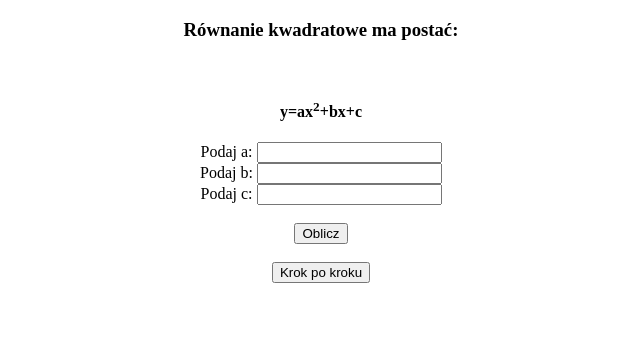
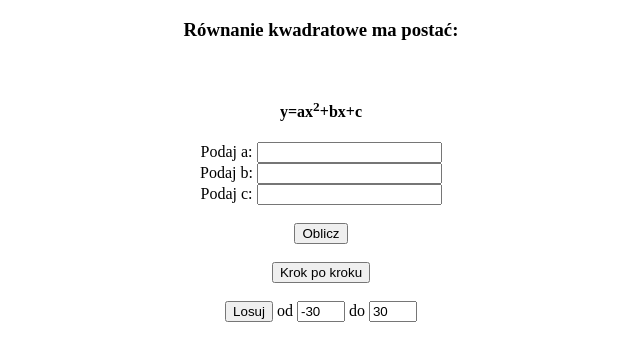
Before and after one commit to AgattaM/Rownanie_kwadratowe, a plain HTML site: page index.html in a window 1280 px wide. Shown: the whole page, without its empty margins (319-959 px from the left). Drawn offline with Linux system fonts and the light colour scheme.

Commit message:
Add "Losuj"

```diff
--- a/index.html
+++ b/index.html
@@ -6,6 +6,9 @@
     <style>
         #rownanie{
             text-align: center;
+        }
+        #min, #naj{
+            width: 3em;
         }
     </style>
 
@@ -19,7 +22,10 @@
         <label>Podaj b: </label><input type="text" id="b"><br>
         <label>Podaj c: </label><input type="text" id="c"><br><br>
         <input type="button" onclick="oblicz();" value="Oblicz"><br><br>
-        <input type="button" onclick="kroki();" value="Krok po kroku">
+        <input type="button" onclick="kroki();" value="Krok po kroku"><br><br>
+        <input type="button" onclick="losuj();" value="Losuj">
+        <label>od </label><input type="number" id="min" value="-30">
+        <label>do </label><input type="number" id="naj" value="30">
     </form>
     <p id="wynik"></p>
     <div id="kroki"></div>
--- a/skrypt.js
+++ b/skrypt.js
@@ -1,3 +1,4 @@
+//napisała: Agata Majewska
 function oblicz(){
     let a = Number(document.getElementById("a").value);
     let b = Number(document.getElementById("b").value);
@@ -6,6 +7,9 @@ function oblicz(){
     document.getElementById("kroki").innerHTML = "";
 
     if(a!=0){
+        //równanie kwadratowe
+
+        //wyświetlenie równania
         let delta = b*b-4*a*c;
         document.getElementById("wynik").innerHTML += "y = ";
         if(a==1){
@@ -37,6 +41,7 @@ function oblicz(){
         }
         document.getElementById("wynik").innerHTML += "<br><br>";
 
+        //obliczanie delty
         if(delta==0){
             let x=-b/2*a;
             document.getElementById("wynik").innerHTML += "x = "+x;
@@ -96,7 +101,7 @@ function kroki(){
     let a = Number(document.getElementById("a").value);
     let b = Number(document.getElementById("b").value);
     let c = Number(document.getElementById("c").value);
-    document.getElementById("kroki").innerHTML = "";
+    //document.getElementById("kroki").innerHTML = "";
     //document.getElementById("kroki").innerHTML = "";
     oblicz();
     document.getElementById("kroki").innerHTML = "<h3>Krok po kroku</h3>";
@@ -470,3 +475,70 @@ function kroki(){
         }
     }
 }
+
+function losuj(){
+    //wyczyszczenie miejsca na wyświetlanie
+    document.getElementById("kroki").innerHTML = "";
+    document.getElementById("wynik").innerHTML = "";
+    //zakres lowowania od min do naj
+    let naj = Number(document.getElementById("naj").value);
+    let min = Number(document.getElementById("min").value);
+
+    if(naj>=min){
+    //let naj = 2;
+    //let min = -2;
+    let max = naj - min;
+
+    //losowanie liczb
+    let a = Math.round(Math.random()*max+min);
+    document.getElementById("a").value = a;
+    let b = Math.round(Math.random()*max+min);
+    document.getElementById("b").value = b
+    let c = Math.round(Math.random()*max+min);
+    document.getElementById("c").value = c;
+
+    //wyświetlenie równania
+    document.getElementById("wynik").innerHTML += "y = ";
+        if(a==1){
+            document.getElementById("wynik").innerHTML += "x<sup>2</sup>";
+        }
+        else if(a==-1){
+            document.getElementById("wynik").innerHTML += "-x<sup>2</sup>";
+        }
+        else if(a!=0){
+            document.getElementById("wynik").innerHTML += a+"x<sup>2</sup>";
+        }
+        if(a!=0 && b>0){
+            document.getElementById("wynik").innerHTML += "+";
+        }
+        if(b==1){
+            document.getElementById("wynik").innerHTML += "x";
+        }
+        else if(b==-1){
+            document.getElementById("wynik").innerHTML += "-x";
+        }
+        else if(b>0){
+            document.getElementById("wynik").innerHTML += b+"x";
+        }
+        else if(b<0){
+            document.getElementById("wynik").innerHTML += b+"x";
+        }
+        if((a!=0 || b!=0) && c>0){
+            document.getElementById("wynik").innerHTML += "+";
+        }
+        if(c>0){
+            document.getElementById("wynik").innerHTML += c;
+        }
+        else if(c<0){
+            document.getElementById("wynik").innerHTML += c;
+        }
+        //gdy a i b równe 0
+        if(a==0 && b==0){
+            losuj();
+        }
+        document.getElementById("wynik").innerHTML += "<br><br>";
+    }
+    else{
+        alert('Liczba napisana po "od" musi być mniejsza od liczby napisanej po "do"!');
+    }
+}
```
